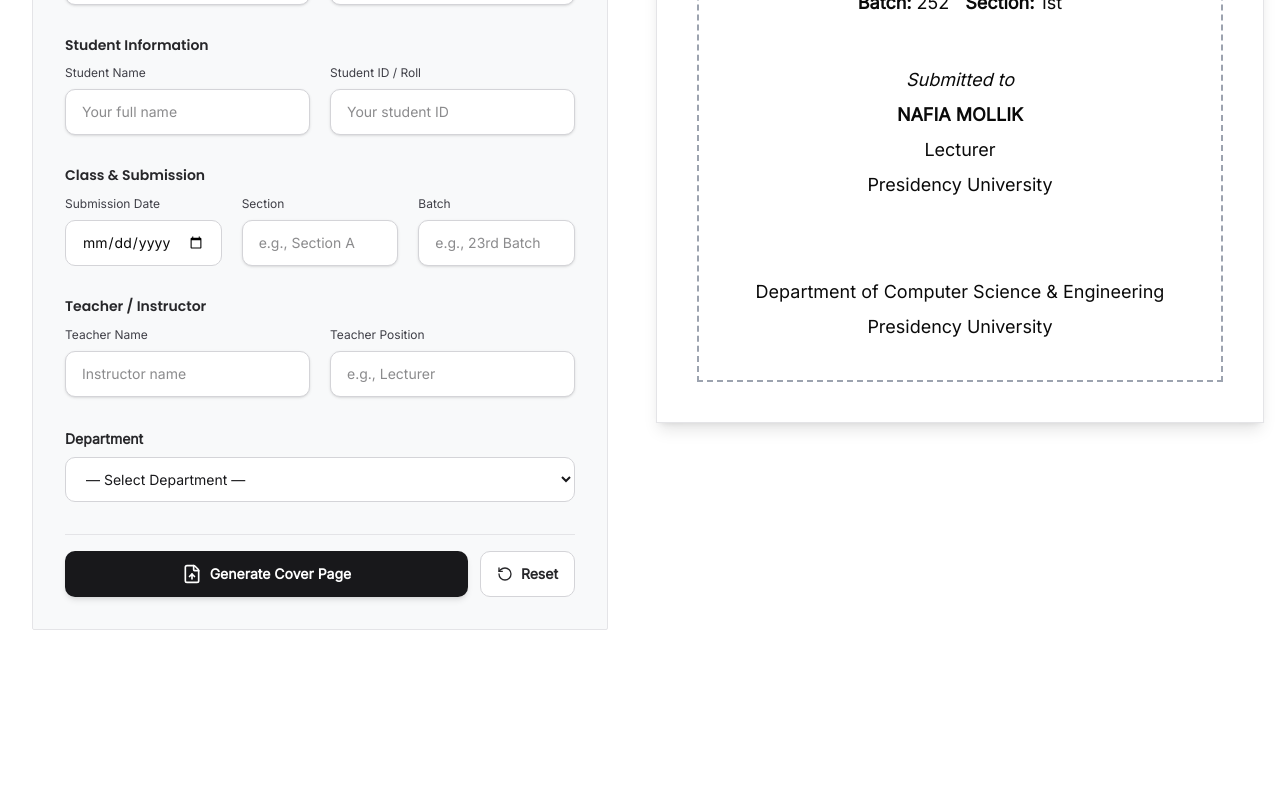
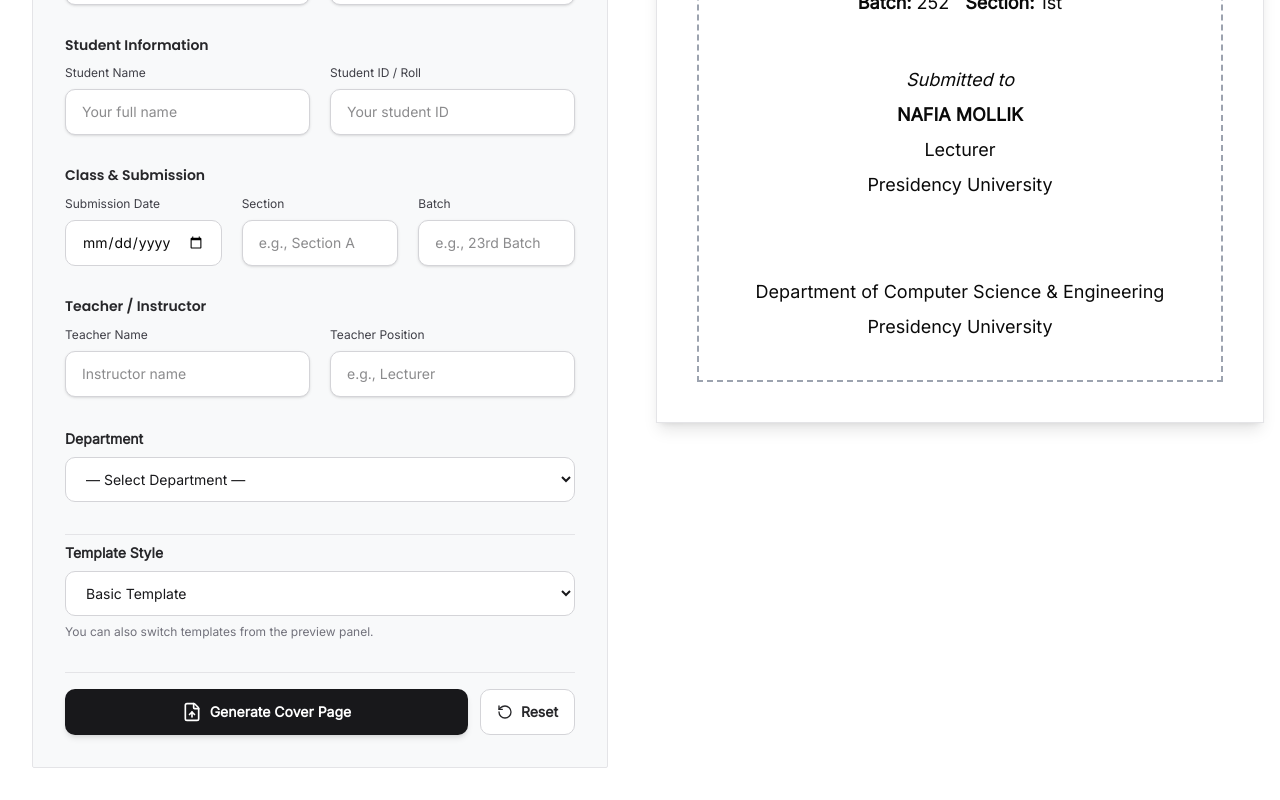
Before and after one commit to Shahriar-Fardows/pubcoverletter, a Next.js app: page / in a window 1280 px wide. Shown: the part 789-1589 px from the top of the page. Before the commit the page ends 1451 px from the top, so only its background shows below. Built offline with nearby package versions, Linux system fonts and the light colour scheme; no server answers; the database is empty.

Commit message:
tamplate swich from from

```diff
--- a/src/app/(home)/layout.tsx
+++ b/src/app/(home)/layout.tsx
@@ -41,7 +41,7 @@
     title: "Presidency University Cover Page Generator",
     description:
       "Generate your PU cover page instantly from multiple modern templates.",
-    url: "https://your-domain.com",
+    url: "https://pubcoverletter.netlify.app/",
     siteName: "Presidency University Cover Page Generator",
     type: "website",
   },
--- a/src/app/(home)/page.tsx
+++ b/src/app/(home)/page.tsx
@@ -1,42 +1,44 @@
 "use client"
 
-import { useState } from "react"
-import type { ComponentType } from "react"
+import { useState, type ComponentType } from "react"
 import CoverForm from "@/components/cover-form/coverForm"
 import CoverPreview from "@/components/cover-preview/coverPreview"
+import type { CoverFormValues } from "@/components/cover-form/typs"
 
-export type CoverFormValues = {
-  logoFile: File | null
-  logoUrl: string | null
-  coverTitle: string
-  courseName: string
-  courseCode: string
-  studentName: string
-  studentID: string
-  submissionDate: string
-  sectionBatch: string
-  teacherName: string
-  teacherPosition: string
-  department: string
-}
+type TemplateId = "basic" | "formal"
 
 export default function Home() {
   const [coverData, setCoverData] = useState<CoverFormValues | null>(null)
+  const [selectedTemplateId, setSelectedTemplateId] =
+    useState<TemplateId>("basic")
 
   const handleGenerate = (data: CoverFormValues) => {
     setCoverData(data)
   }
 
   // cast the imported component to a typed ComponentType so TS knows it accepts coverData
-  const CoverPreviewTyped = CoverPreview as unknown as ComponentType<{ coverData: CoverFormValues | null }>
+  const CoverPreviewTyped =
+    CoverPreview as unknown as ComponentType<{
+      coverData: CoverFormValues | null
+      selectedTemplateId: TemplateId
+      onTemplateChange: (id: TemplateId) => void
+    }>
 
   return (
     <div className="container mx-auto grid grid-cols-1 lg:grid-cols-2 gap-8 py-8 px-4 print:grid-cols-1">
       <div className="no-print">
-        <CoverForm onGenerate={handleGenerate} />
+        <CoverForm
+          onGenerate={handleGenerate}
+          selectedTemplateId={selectedTemplateId}
+          onTemplateChange={setSelectedTemplateId}
+        />
       </div>
       <div className="print:w-full">
-        <CoverPreviewTyped coverData={coverData} />
+        <CoverPreviewTyped
+          coverData={coverData}
+          selectedTemplateId={selectedTemplateId}
+          onTemplateChange={setSelectedTemplateId}
+        />
       </div>
     </div>
   )
--- a/src/components/cover-form/coverForm.tsx
+++ b/src/components/cover-form/coverForm.tsx
@@ -1,101 +1,109 @@
-"use client";
+"use client"
 
-import React, { useState } from "react";
-import { Upload, FileUp, RotateCcw } from "lucide-react";
-import type { CoverFormValues } from "@/components/cover-form/typs";
+import React, { useState } from "react"
+import { Upload, FileUp, RotateCcw } from "lucide-react"
+import type { CoverFormValues } from "@/components/cover-form/typs"
+
+type TemplateId = "basic" | "formal"
 
 type CoverFormProps = {
-  onGenerate: (data: CoverFormValues) => void;
-};
+  onGenerate: (data: CoverFormValues) => void
+  selectedTemplateId: TemplateId
+  onTemplateChange: (id: TemplateId) => void
+}
 
-const CoverForm: React.FC<CoverFormProps> = ({ onGenerate }) => {
-  const [isOther, setIsOther] = useState(false);
-  const [loading, setLoading] = useState(false);
-  const [resetClicked, setResetClicked] = useState(false);
+const CoverForm: React.FC<CoverFormProps> = ({
+  onGenerate,
+  selectedTemplateId,
+  onTemplateChange,
+}) => {
+  const [isOther, setIsOther] = useState(false)
+  const [loading, setLoading] = useState(false)
+  const [resetClicked, setResetClicked] = useState(false)
 
   // 🔒 ব্লকড কিনা চেক করার helper (কিন্তু UI তে কিছু দেখাবে না)
   const isStudentBlocked = async (studentId: string): Promise<boolean> => {
-    if (!studentId.trim()) return false;
+    if (!studentId.trim()) return false
 
     try {
       const res = await fetch(
         `/api/blocked-students?studentId=${encodeURIComponent(
-          studentId.trim()
+          studentId.trim(),
         )}`,
-        { cache: "no-store" }
-      );
+        { cache: "no-store" },
+      )
 
       if (!res.ok) {
         // API তে সমস্যা হলে normal behave করব
-        return false;
+        return false
       }
 
-      const json = await res.json();
-      return (json.total || 0) > 0;
+      const json = await res.json()
+      return (json.total || 0) > 0
     } catch (err) {
-      console.error("Blocked API fetch error:", err);
-      return false;
+      console.error("Blocked API fetch error:", err)
+      return false
     }
-  };
+  }
 
   const handleSubmit = async (e: React.FormEvent<HTMLFormElement>) => {
-    e.preventDefault();
-    setLoading(true);
+    e.preventDefault()
+    setLoading(true)
 
     try {
-      const formData = new FormData(e.currentTarget);
+      const formData = new FormData(e.currentTarget)
 
-      const logoFile = formData.get("logo") as File | null;
-      const coverTitleRaw = (formData.get("cover_title") as string) || "";
-      const courseNameRaw = (formData.get("course_name") as string) || "";
-      const courseCode = (formData.get("course_code") as string) || "";
-      const studentName = (formData.get("student_name") as string) || "";
-      const studentID = (formData.get("student_id") as string) || "";
-      const submissionDate = (formData.get("submission_date") as string) || "";
-      const sectionBatch = (formData.get("section_batch") as string) || "";
-      const batch = (formData.get("batch") as string) || "";
+      const logoFile = formData.get("logo") as File | null
+      const coverTitleRaw = (formData.get("cover_title") as string) || ""
+      const courseNameRaw = (formData.get("course_name") as string) || ""
+      const courseCode = (formData.get("course_code") as string) || ""
+      const studentName = (formData.get("student_name") as string) || ""
+      const studentID = (formData.get("student_id") as string) || ""
+      const submissionDate = (formData.get("submission_date") as string) || ""
+      const sectionBatch = (formData.get("section_batch") as string) || ""
+      const batch = (formData.get("batch") as string) || ""
 
-      const teacherNameRaw = (formData.get("teacher_name") as string) || "";
+      const teacherNameRaw = (formData.get("teacher_name") as string) || ""
       const teacherPosition =
-        (formData.get("teacher_position") as string) || "";
+        (formData.get("teacher_position") as string) || ""
       const universityName =
-        (formData.get("university_name") as string) || "";
+        (formData.get("university_name") as string) || ""
 
       // Department logic
-      let department = (formData.get("department") as string) || "";
+      let department = (formData.get("department") as string) || ""
       if (department === "OTHER") {
-        const custom = (formData.get("department_custom") as string) || "";
-        department = custom;
+        const custom = (formData.get("department_custom") as string) || ""
+        department = custom
       }
 
       // ✅ Validation: Required fields (silent - no alert, no console.error)
       if (!studentName.trim() || !studentID.trim() || !courseNameRaw.trim()) {
         // just stop submit silently
-        return;
+        return
       }
 
       // 🔒 এখানে চুপচাপ check করব – user কিছুই বুঝবে না
-      const blocked = await isStudentBlocked(studentID);
+      const blocked = await isStudentBlocked(studentID)
 
       // 🔒 ব্লকড হলে কোন কোন ফিল্ড preview এ যাবে না
-      let coverTitle = coverTitleRaw;
-      let courseName = courseNameRaw;
-      let teacherName = teacherNameRaw;
-      let courseCodeSafe = courseCode;
-      let submissionDateSafe = submissionDate;
+      let coverTitle = coverTitleRaw
+      let courseName = courseNameRaw
+      let teacherName = teacherNameRaw
+      let courseCodeSafe = courseCode
+      let submissionDateSafe = submissionDate
 
       if (blocked) {
         // ✅ ব্লকড হলে – কিছু ফিল্ড preview এ যাবে না
-        coverTitle = "";
-        courseName = "";
-        teacherName = "";
-        courseCodeSafe = "";
-        submissionDateSafe = "";
+        coverTitle = ""
+        courseName = ""
+        teacherName = ""
+        courseCodeSafe = ""
+        submissionDateSafe = ""
       }
 
-      let logoUrl: string | null = null;
+      let logoUrl: string | null = null
       if (logoFile && logoFile.size > 0) {
-        logoUrl = URL.createObjectURL(logoFile);
+        logoUrl = URL.createObjectURL(logoFile)
       }
 
       const data: CoverFormValues = {
@@ -113,25 +121,25 @@
         department,
         universityName,
         batch,
-      };
+      }
 
       // 👉 Preview system এ পাঠাচ্ছি (user বুঝবে না ব্লক কেসে কী হল)
-      onGenerate(data);
+      onGenerate(data)
 
       // ✅ Date Format: DD/MM/YYYY (DB er jonno)
-      let formattedDate = "";
+      let formattedDate = ""
       if (submissionDate) {
-        const parts = submissionDate.split("-");
+        const parts = submissionDate.split("-")
         if (parts.length === 3) {
-          formattedDate = `${parts[2]}/${parts[1]}/${parts[0]}`;
+          formattedDate = `${parts[2]}/${parts[1]}/${parts[0]}`
         }
       }
 
       if (!formattedDate) {
-        const now = new Date();
+        const now = new Date()
         formattedDate = `${String(now.getDate()).padStart(2, "0")}/${String(
-          now.getMonth() + 1
-        ).padStart(2, "0")}/${now.getFullYear()}`;
+          now.getMonth() + 1,
+        ).padStart(2, "0")}/${now.getFullYear()}`
       }
 
       // ✅ Save to API (Blocked হলেও database এ info থাকবে)
@@ -145,13 +153,13 @@
         courseName: courseNameRaw,
         teacherName: teacherNameRaw,
         createDate: formattedDate,
-      });
+      })
     } catch (error) {
-      console.error("❌ handleSubmit error:", error);
+      console.error("❌ handleSubmit error:", error)
     } finally {
-      setLoading(false);
+      setLoading(false)
     }
-  };
+  }
 
   const saveStudentToAPI = async (studentData: Record<string, string>) => {
     try {
@@ -161,33 +169,36 @@
           "Content-Type": "application/json",
         },
         body: JSON.stringify(studentData),
-      });
+      })
 
       if (response.ok) {
-        const result = await response.json();
-        console.log("✅ Student saved:", result);
+        const result = await response.json()
+        console.log("✅ Student saved:", result)
       } else {
-        const error = await response.json();
-        console.error("❌ Error saving student:", error);
+        const error = await response.json()
+        console.error("❌ Error saving student:", error)
       }
     } catch (error) {
-      console.error("❌ Fetch error:", error);
+      console.error("❌ Fetch error:", error)
     }
-  };
+  }
 
   const handleReset = () => {
-    const form = document.querySelector("form") as HTMLFormElement | null;
-    if (form) form.reset();
+    const form = document.querySelector("form") as HTMLFormElement | null
+    if (form) form.reset()
 
-    setIsOther(false);
-    setLoading(false);
+    setIsOther(false)
+    setLoading(false)
+
+    // Template o default e niye jabo
+    onTemplateChange("basic")
 
     // ✅ Reset feedback
-    setResetClicked(true);
+    setResetClicked(true)
     setTimeout(() => {
-      setResetClicked(false);
-    }, 1500);
-  };
+      setResetClicked(false)
+    }, 1500)
+  }
 
   return (
     <div className="min-h-screen px-4">
@@ -466,6 +477,29 @@
               )}
             </section>
 
+            {/* 🧩 Template Selector (Form er niche) */}
+            <section className="space-y-2 pt-2 border-t border-zinc-200">
+              <label className="block text-sm font-semibold text-zinc-800">
+                Template Style
+              </label>
+
+              <select
+                name="template_style"
+                value={selectedTemplateId}
+                onChange={(e) =>
+                  onTemplateChange(e.target.value as TemplateId)
+                }
+                className="w-full rounded-lg border border-zinc-300 bg-white px-4 py-3 text-sm text-zinc-900"
+              >
+                <option value="basic">Basic Template</option>
+                <option value="formal">Formal Template</option>
+              </select>
+
+              <p className="text-xs text-zinc-500">
+                You can also switch templates from the preview panel.
+              </p>
+            </section>
+
             {/* Buttons */}
             <div className="flex flex-col gap-3 pt-4 border-t border-zinc-200 mt-2 md:flex-row">
               <button
@@ -510,7 +544,7 @@
         </div>
       </div>
     </div>
-  );
-};
+  )
+}
 
-export default CoverForm;
+export default CoverForm
```
Also changed, not shown: src/components/cover-preview/coverPreview.tsx (+29 -16 lines).
